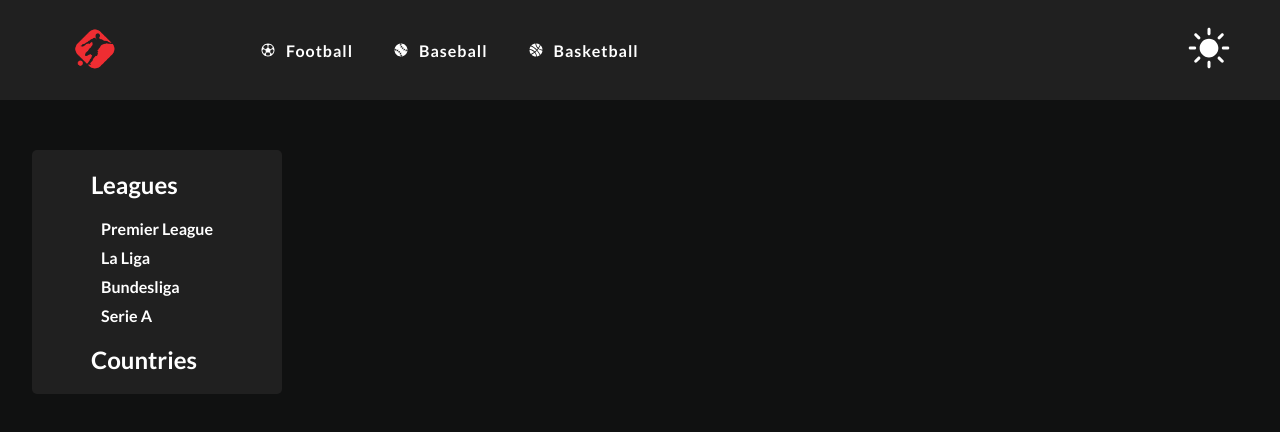
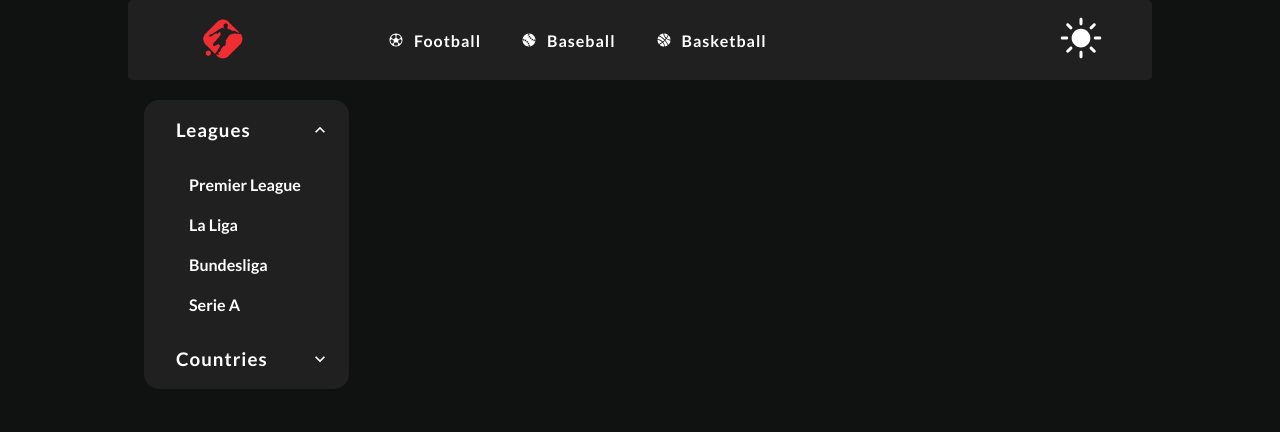
Before and after one commit to SurrenderAt20/Livescore, a React (Create React App) app: page / in a window 1280 px wide. Both pictures are taken after a click on the item "Leagues". Shown: the top 432 px of the page. Built offline with nearby package versions, Linux system fonts and the light colour scheme.

Commit message:
vert done

```diff
--- a/src/smallerComponents/verticalNavBar.js
+++ b/src/smallerComponents/verticalNavBar.js
@@ -1,5 +1,6 @@
 import React, { useState } from "react";
 import { IoIosFootball, IoIosBaseball, IoIosBasketball } from "react-icons/io";
+import {MdKeyboardArrowUp, MdKeyboardArrowDown} from "react-icons/md"
 import "../styles/VerticalNavBar.css";
 
 const sports = [
@@ -58,10 +59,6 @@ export const VerticalNavBar = () => {
   const [showLeagues, setShowLeagues] = useState(false);
   const [showCountries, setShowCountries] = useState(false);
 
-  const handleSportClick = (sport) => {
-    setSelectedSport(sport);
-  };
-
   const handleLeagueClick = () => {
     setShowLeagues(!showLeagues);
     setShowCountries(false);
@@ -76,24 +73,30 @@ export const VerticalNavBar = () => {
     <nav className={`verticalNavBar ${showCountries ? "expanded" : ""}`}>
       <ul>
         <li className="menuItem" onClick={handleLeagueClick}>
-          <h2>Leagues</h2>
+          <div className="menuHeadline">
+            <h3>Leagues</h3>
+            {showLeagues ? <MdKeyboardArrowUp size={20}/> : <MdKeyboardArrowDown size={20}/>}
+          </div>
           {showLeagues && (
             <ul className="subMenu">
               {selectedSport.leagues.map((league, index) => (
                 <div className="leagues">
-                  <li key={index}>{league}</li>
+                  <li key={index}><span>{league}</span></li>
                 </div>
               ))}
             </ul>
           )}
         </li>
         <li className="menuItem" onClick={handleCountryClick}>
-          <h2>Countries</h2>
+          <div className="menuHeadline">
+            <h3>Countries</h3>
+            {showCountries ? <MdKeyboardArrowUp size={20}/> : <MdKeyboardArrowDown size={20}/>}
+          </div>
           {showCountries && (
             <ul className="subMenu">
               {selectedSport.countries.map((country, index) => (
                 <div className="countries">
-                  <li key={index}>{country}</li>
+                  <li key={index}><span>{country}</span></li>
                 </div>
               ))}
             </ul>
--- a/src/styles/Dashboard.css
+++ b/src/styles/Dashboard.css
@@ -3,3 +3,8 @@ body {
     padding: 0;
     background-color: #101111;
 }
+
+.container {
+    margin-left: 10%;
+    margin-right: 10%;
+}
--- a/src/styles/NavBar.css
+++ b/src/styles/NavBar.css
@@ -16,10 +16,11 @@ body {
     justify-content: space-between;
     background-color: #202020;
     color: #fff;
-    height: 100px;
+    height: 80px;
+    border-radius: 5px;
     padding: 0 20px;
     box-sizing: border-box;
-    margin-bottom: 50px;
+    margin-bottom: 20px;
   }
 
   .logo {
--- a/src/styles/VerticalNavBar.css
+++ b/src/styles/VerticalNavBar.css
@@ -6,25 +6,36 @@ body {
 .verticalNavBar {
   display: flex;
   flex-direction: column;
-  align-items: center;
-  width: 250px;
+  width: 20%;
   color: #fff;
   background-color: #202020;
-  margin-left: 2rem;
-  border-radius: 5px;
+  margin-left: 1rem;
+  border-radius: 15px;
   overflow: hidden;
   transition: max-height 0.3s ease;
 }
 
 .verticalNavBar.expanded {
   display: flex;
-  height: 400px;
+  height: 500px;
 }
 
 .verticalNavBar ul {
   list-style-type: none;
   margin: 0;
   padding: 0;
+}
+
+.menuHeadline {
+  display: flex;
+  justify-content: space-between;
+  align-items: center;
+  margin-left: 2rem;
+  width: 75%;
+}
+
+.menuHeadline h3 {
+  letter-spacing: 1px;
 }
 
 .countries {
@@ -34,3 +45,12 @@ body {
 .leagues {
   margin: 10px;
 }
+
+.leagues li,
+.countries li {
+  display: flex;
+  text-align: center;
+  align-items: center;
+  height: 30px;
+  padding: 0 35px;
+}
```
